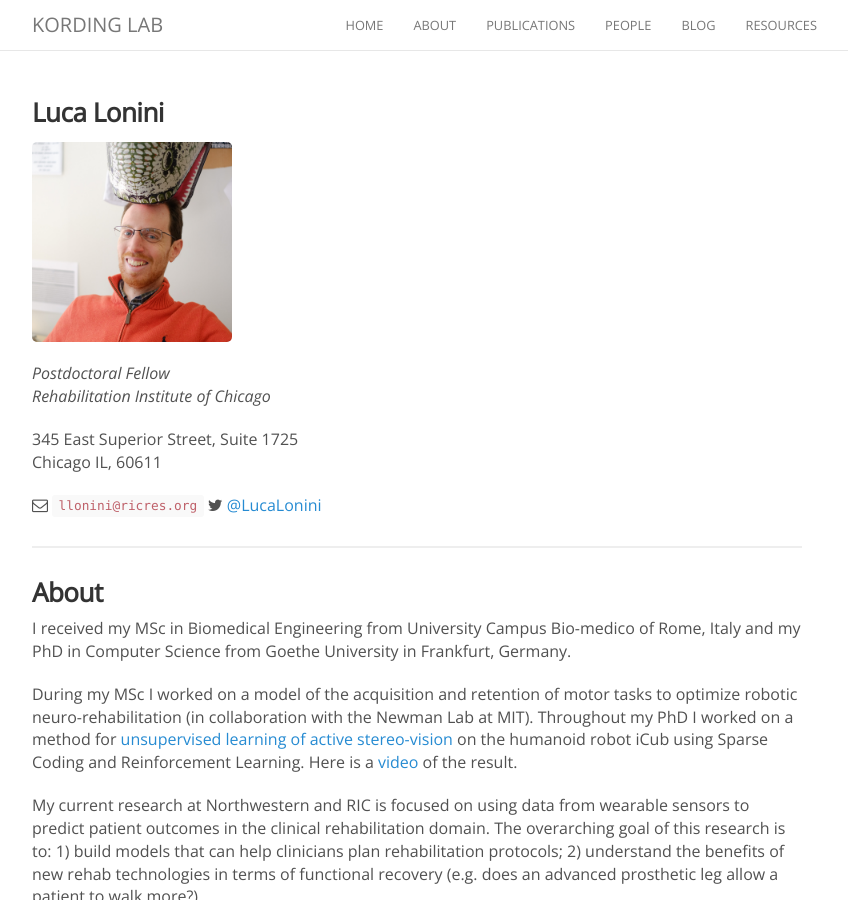
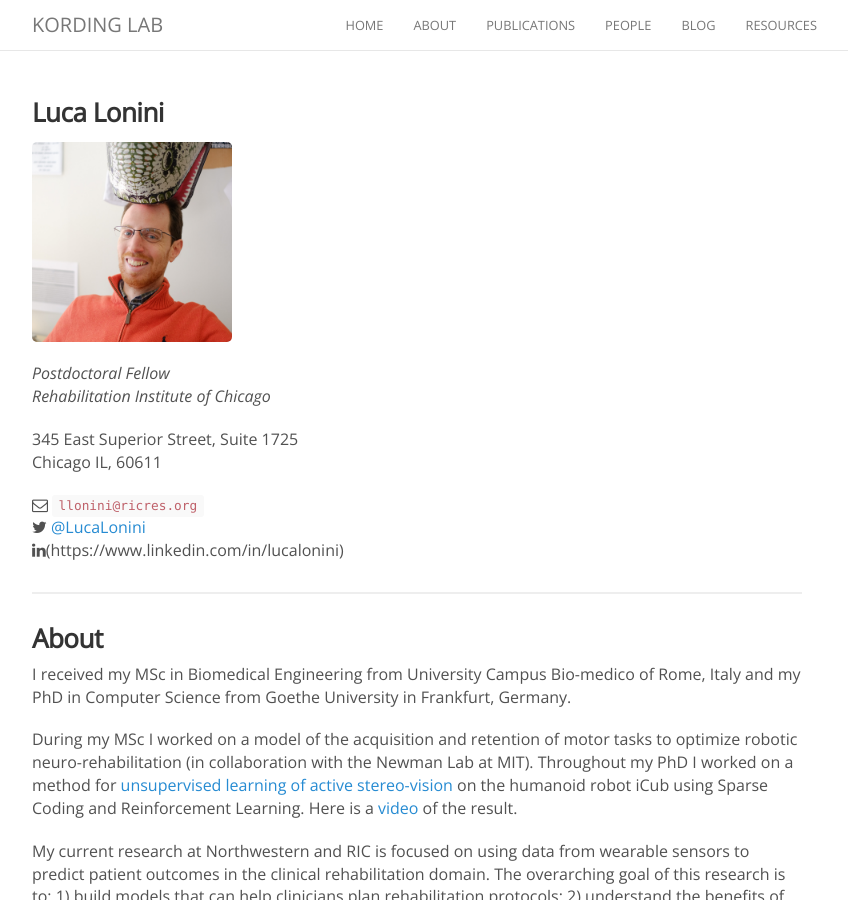
Before and after one commit to KordingLab/KordingLab.github.io, a Jekyll site: the page built from _people/luca_lonini.md, in a window 1280 px wide and 900 px high. Shown: the whole window, without its empty margins (223-1071 px from the left). Built offline with Jekyll 4.4.1, drawn with Linux system fonts in a browser that asks for light colours; nearby versions of some CDN libraries; comment, search, counter and statistics services are not loaded.

Commit message:
Update luca_lonini.md

```diff
--- a/_people/luca_lonini.md
+++ b/_people/luca_lonini.md
@@ -14,8 +14,9 @@ _Rehabilitation Institute of Chicago_
 345 East Superior Street, Suite 1725<br>
 Chicago IL, 60611
 
-<i class="fa fa-envelope-o"></i> `llonini@ricres.org`
+<i class="fa fa-envelope-o"></i> `llonini@ricres.org`<br>
 <i class="fa fa-twitter"></i> [@LucaLonini](https://twitter.com/LucaLonini)<br>
+<i class="fa fa-linkedin"></i>(https://www.linkedin.com/in/lucalonini)<br>
 
 <hr>
 
```
